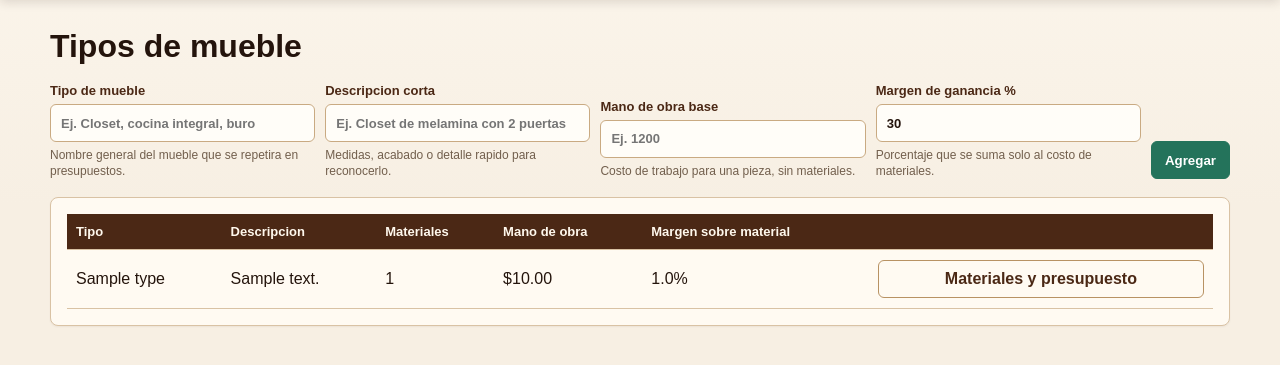
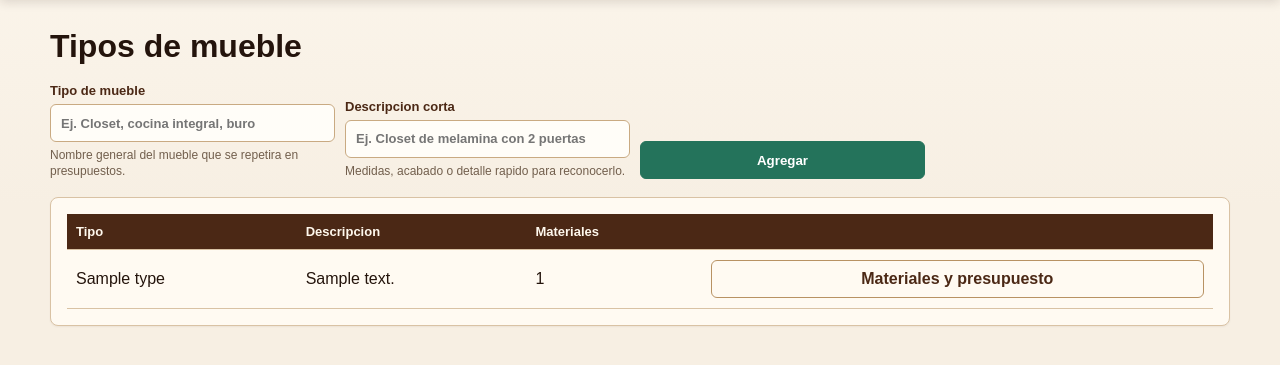
Before and after one commit to SamuelOrdaz-CIMAT/carpinteria, a Flask app: page /furniture in a window 1280 px wide. Shown: the part 55-420 px from the top of the page. Run offline with Flask 3, Linux system fonts and the light colour scheme; tables that the repository leaves empty hold one stand-in row (values such as "Sample post").

Commit message:
Remove obsolete furniture labor and margin fields

```diff
--- a/carpinteria/routes/furniture.py
+++ b/carpinteria/routes/furniture.py
@@ -16,8 +16,8 @@ def register(app):
                     (
                         request.form.get("name", "").strip(),
                         request.form.get("description", "").strip(),
-                        float(request.form.get("labor_cost") or 0),
-                        float(request.form.get("margin_pct") or 30),
+                        0,
+                        100,
                     ),
                 )
                 flash("Tipo de mueble guardado.")
@@ -100,14 +100,12 @@ def register(app):
             conn.execute(
                 """
                 UPDATE furniture_types
-                SET name = ?, description = ?, labor_cost = ?, margin_pct = ?
+                SET name = ?, description = ?
                 WHERE id = ?
                 """,
                 (
                     request.form.get("name", "").strip(),
                     request.form.get("description", "").strip(),
-                    float(request.form.get("labor_cost") or 0),
-                    float(request.form.get("margin_pct") or 30),
                     furniture_id,
                 ),
             )
@@ -172,16 +170,14 @@ def register(app):
             if not furniture_row:
                 abort(404)
             qty = float(request.form.get("furniture_qty") or 1)
-            labor = float(request.form.get("labor_cost") or furniture_row["labor_cost"] or 0)
-            margin = float(request.form.get("margin_pct") or furniture_row["margin_pct"] or 30)
             budget_id = create_budget_from_furniture(
                 conn,
                 furniture_id,
                 request.form.get("title", "").strip(),
                 request.form.get("customer", "").strip(),
                 qty,
-                labor,
-                margin,
+                0,
+                100,
                 request.form.get("notes", "").strip(),
             )
         flash("Presupuesto creado desde el tipo de mueble.")
--- a/templates/furniture.html
+++ b/templates/furniture.html
@@ -10,32 +10,22 @@
     <input name="description" placeholder="Ej. Closet de melamina con 2 puertas">
     <span class="field-help">Medidas, acabado o detalle rapido para reconocerlo.</span>
   </label>
-  <label>Mano de obra base
-    <input name="labor_cost" type="number" step="0.01" min="0" placeholder="Ej. 1200">
-    <span class="field-help">Costo de trabajo para una pieza, sin materiales.</span>
-  </label>
-  <label>Margen de ganancia %
-    <input name="margin_pct" type="number" step="0.01" min="0" value="30" placeholder="Ej. 30">
-    <span class="field-help">Porcentaje que se suma solo al costo de materiales.</span>
-  </label>
   <button class="button primary">Agregar</button>
 </form>
 <div class="panel">
   <div class="table-scroll">
     <table>
-      <thead><tr><th>Tipo</th><th>Descripcion</th><th>Materiales</th><th>Mano de obra</th><th>Margen sobre material</th><th></th></tr></thead>
+      <thead><tr><th>Tipo</th><th>Descripcion</th><th>Materiales</th><th></th></tr></thead>
       <tbody>
         {% for item in furniture %}
         <tr>
           <td>{{ item.name }}</td>
           <td>{{ item.description }}</td>
           <td>{{ item.item_count }}</td>
-          <td>{{ item.labor_cost|money }}</td>
-          <td>{{ item.margin_pct }}%</td>
           <td><a class="button" href="{{ url_for('furniture_detail', furniture_id=item.id) }}">Materiales y presupuesto</a></td>
         </tr>
         {% else %}
-        <tr><td colspan="6">Agrega el primer tipo de mueble para empezar a presupuestar.</td></tr>
+        <tr><td colspan="4">Agrega el primer tipo de mueble para empezar a presupuestar.</td></tr>
         {% endfor %}
       </tbody>
     </table>
```
Also changed, not shown: templates/furniture_detail.html (+0 -16 lines).
